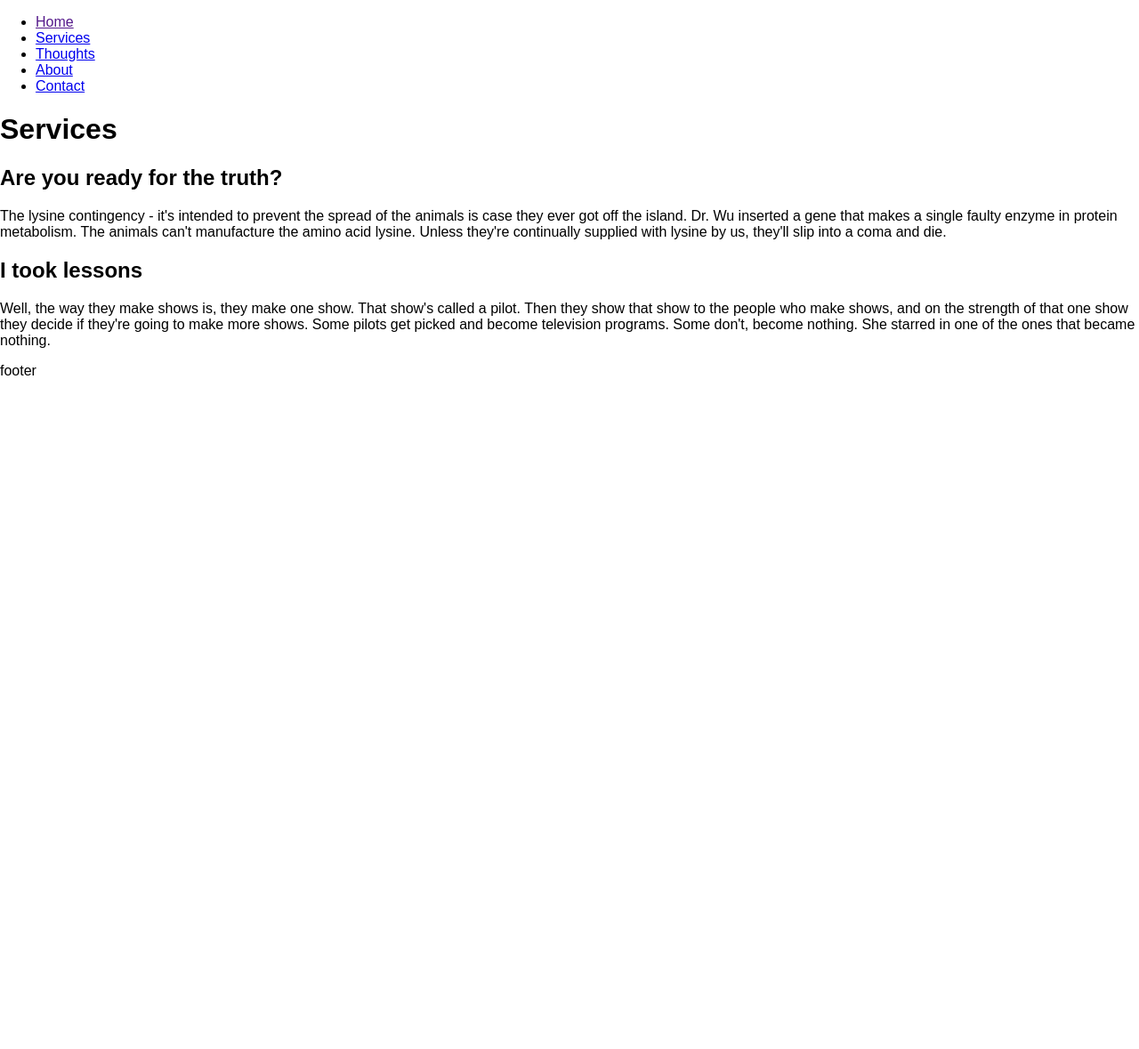
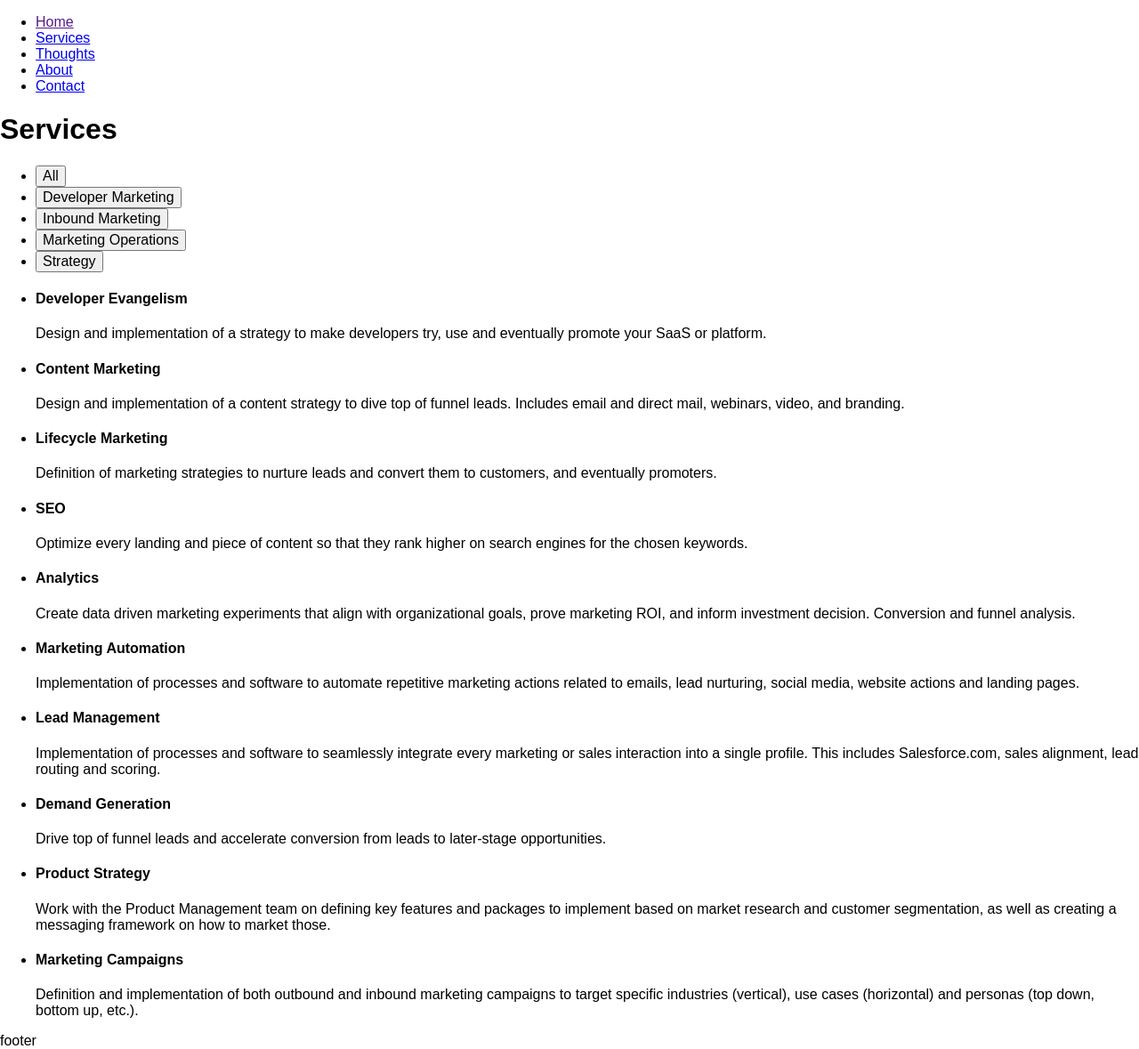
Before and after one commit to roadenautoma/developuniverse, a Jekyll site: the page built from services.html, in a window 1280 px wide. Shown: the whole page at 89% size. Built offline with Jekyll 4.4.1, drawn with Linux system fonts in a browser that asks for light colours; before the commit the page ends 900 px from its top, so only the background shows below that.

Commit message:
Testing out data arrays

```diff
--- /dev/null
+++ b/_data/areas.json
@@ -0,0 +1,78 @@
+[
+    {
+        "name": "Developer Marketing",
+        "slug": "developer-marketing",
+        "services":
+        [
+            {
+                "name": "Developer Evangelism",
+                "description": "Design and implementation of a strategy to make developers try, use and eventually promote your SaaS or platform.",
+                "icon": ""
+            }
+        ]
+    },
+    {
+        "name": "Inbound Marketing",
+        "slug": "inbound-marketing",
+        "services":
+        [
+            {
+                "name": "Content Marketing",
+                "description": "Design and implementation of a content strategy to dive top of funnel leads. Includes email and direct mail, webinars, video, and branding.",
+                "icon": ""
+            },
+            {
+                "name": "Lifecycle Marketing",
+                "description": "Definition of marketing strategies to nurture leads and convert them to customers, and eventually promoters."
+            },
+            {
+                "name": "SEO",
+                "description": "Optimize every landing and piece of content so that they rank higher on search engines for the chosen keywords."
+            }
+        ]
+    },
+    {
+        "name": "Marketing Operations",
+        "slug": "marketing-operations",
+        "services":
+        [
+            {
+                "name": "Analytics",
+                "description": "Create data driven marketing experiments that align with organizational goals, prove marketing ROI, and inform investment decision. Conversion and funnel analysis.",
+                "icon": ""
+            },
+            {
+                "name": "Marketing Automation",
+                "description": "Implementation of processes and software to automate repetitive marketing actions related to emails, lead nurturing, social media, website actions and landing pages.",
+                "icon": ""
+            },
+            {
+                "name": "Lead Management",
+                "description": "Implementation of processes and software to seamlessly integrate every marketing or sales interaction into a single profile. This includes Salesforce.com, sales alignment, lead routing and scoring.",
+                "icon": ""
+            }
+        ]
+    },
+    {
+        "name": "Strategy",
+        "slug": "strategy",
+        "services":
+        [
+            {
+                "name": "Demand Generation",
+                "description": "Drive top of funnel leads and accelerate conversion from leads to later-stage opportunities.",
+                "icon": ""
+            },
+            {
+                "name": "Product Strategy",
+                "description": "Work with the Product Management team on defining key features and packages to implement based on market research and customer segmentation, as well as creating a messaging framework on how to market those.",
+                "icon": ""
+            },
+            {
+                "name": "Marketing Campaigns",
+                "description": "Definition and implementation of both outbound and inbound marketing campaigns to target specific industries (vertical), use cases (horizontal) and personas (top down, bottom up, etc.).",
+                "icon": ""
+            },
+        ]
+    }
+]
--- a/services.html
+++ b/services.html
@@ -4,8 +4,26 @@ layout: default
 
 <h1>Services</h1>
 
-<h2>Are you ready for the truth?</h2>
-<p>The lysine contingency - it's intended to prevent the spread of the animals is case they ever got off the island. Dr. Wu inserted a gene that makes a single faulty enzyme in protein metabolism. The animals can't manufacture the amino acid lysine. Unless they're continually supplied with lysine by us, they'll slip into a coma and die. </p>
 
-<h2>I took lessons</h2>
-<p>Well, the way they make shows is, they make one show. That show's called a pilot. Then they show that show to the people who make shows, and on the strength of that one show they decide if they're going to make more shows. Some pilots get picked and become television programs. Some don't, become nothing. She starred in one of the ones that became nothing. </p>
+<ul>
+    <li>
+        <button>All</button>
+    </li>
+    {% for area in site.data.areas %}
+    <li>
+        <button>{{ area.name }}</button>
+    </li>
+    {% endfor %}
+</ul>
+
+
+<ul>
+    {% for area in site.data.areas %}
+        {% for service in area.services %}
+        <li data-category="{{ area.slug }}">
+            <h4>{{ service.name }}</h4>
+            <p>{{ service.description }}</p>
+        </li>
+        {% endfor %}
+    {% endfor %}
+</ul>
```
Also changed, not shown: index.html (+1 -7 lines), images/Senza-titolo-1.jpg (deleted), images/Senza-titolo-1.png (deleted), images/ciaone.png (deleted), images/subfolder/Senza-titolo-1.png (deleted).
